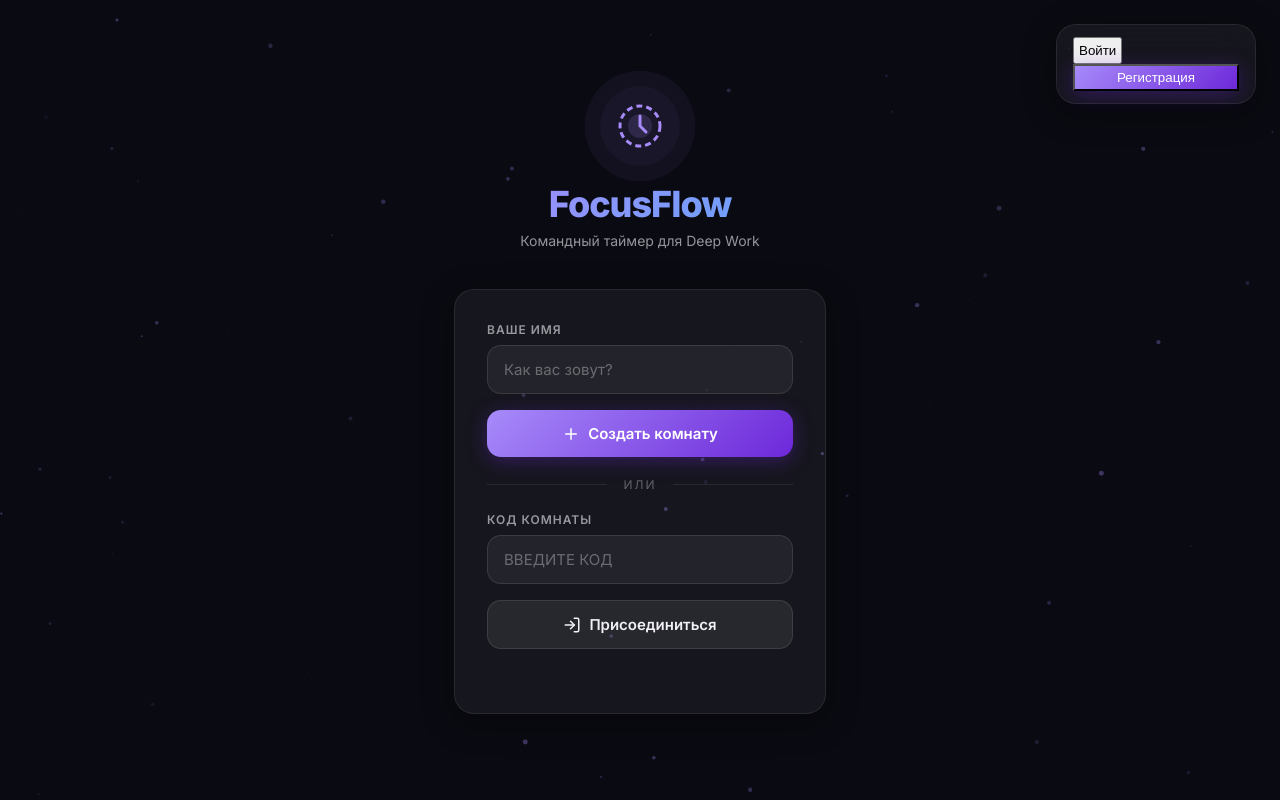
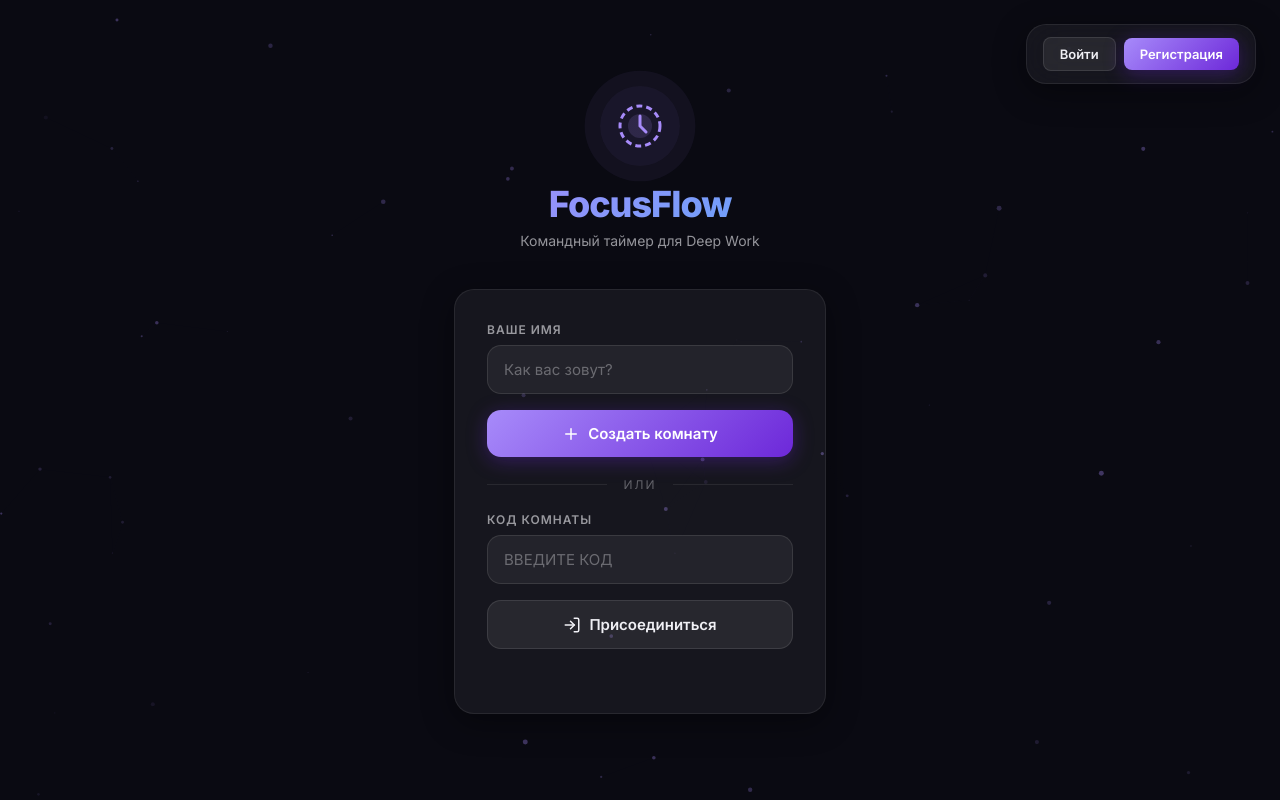
Before and after one commit to u1dm/focusflow, a website: page public/index.html in a window 1280 px wide. Drawn offline with nearby package versions, Linux system fonts and the light colour scheme; no server answers.

Commit message:
Fix: Repair style of login-register widget

```diff
--- a/public/index.html
+++ b/public/index.html
@@ -23,8 +23,8 @@
         <!-- Auth Widget (Top Right) -->
         <div class="auth-widget glass-card" id="auth-widget">
             <div id="auth-logged-out">
-                <button id="show-login-btn" class="btn-tiny">Войти</button>
-                <button id="show-register-btn" class="btn-tiny btn-primary">Регистрация</button>
+                <button id="show-login-btn" class="btn btn-secondary btn-sm">Войти</button>
+                <button id="show-register-btn" class="btn btn-primary btn-sm">Регистрация</button>
             </div>
             <div id="auth-logged-in" class="hidden">
                 <div class="auth-user-info">
--- a/public/style.css
+++ b/public/style.css
@@ -289,6 +289,13 @@ body {
 
 .btn-tiny {
     padding: 4px;
+}
+
+.btn-sm {
+    padding: 8px 16px;
+    font-size: 13px;
+    border-radius: var(--radius-sm);
+    width: auto;
 }
 
 /* Divider */
@@ -1119,6 +1126,12 @@ body {
     color: var(--text-muted);
 }
 
+#auth-logged-out {
+    display: flex;
+    gap: 8px;
+    align-items: center;
+}
+
 #auth-logged-in {
     position: relative;
     padding-right: 32px;
```
